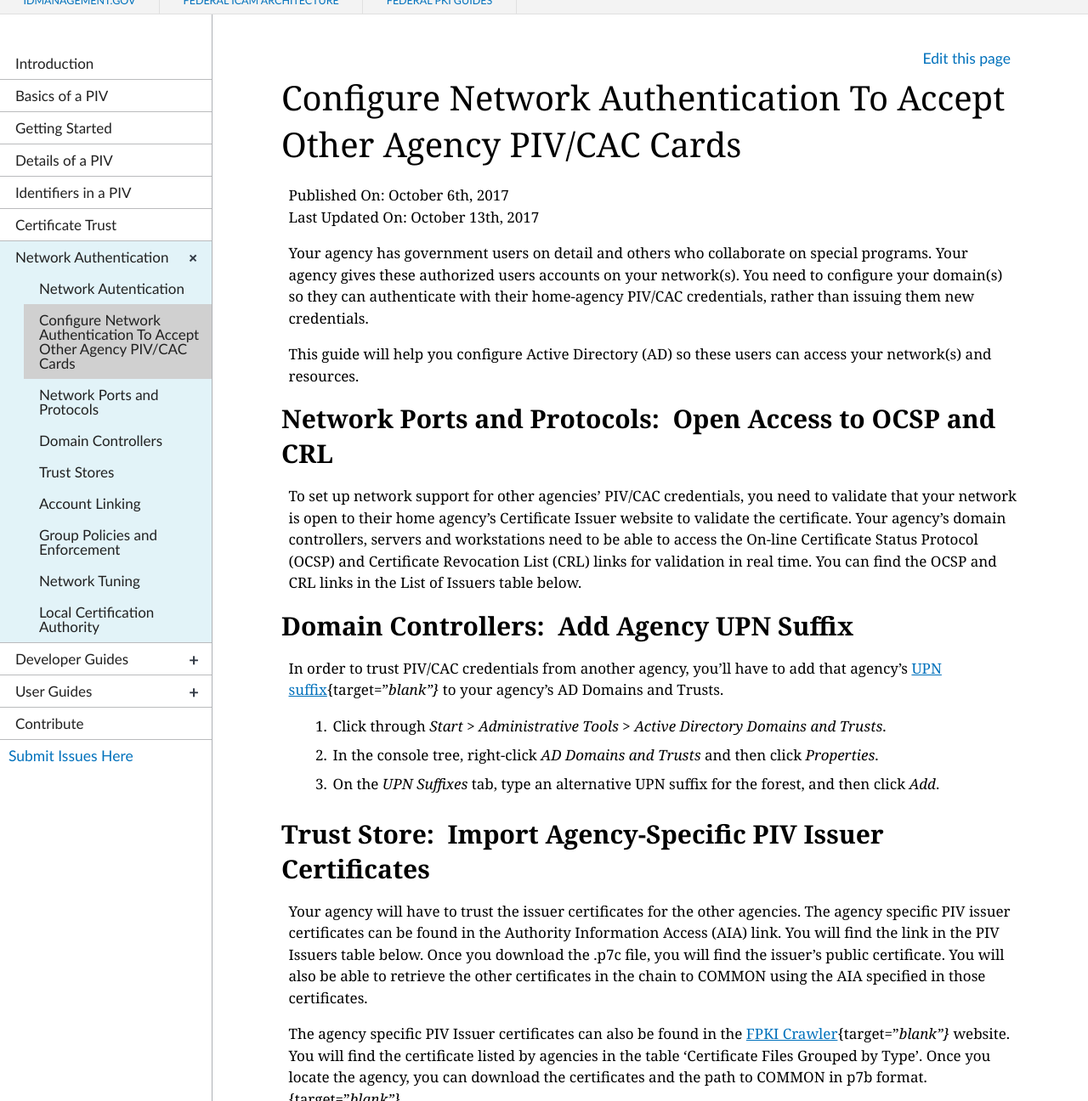
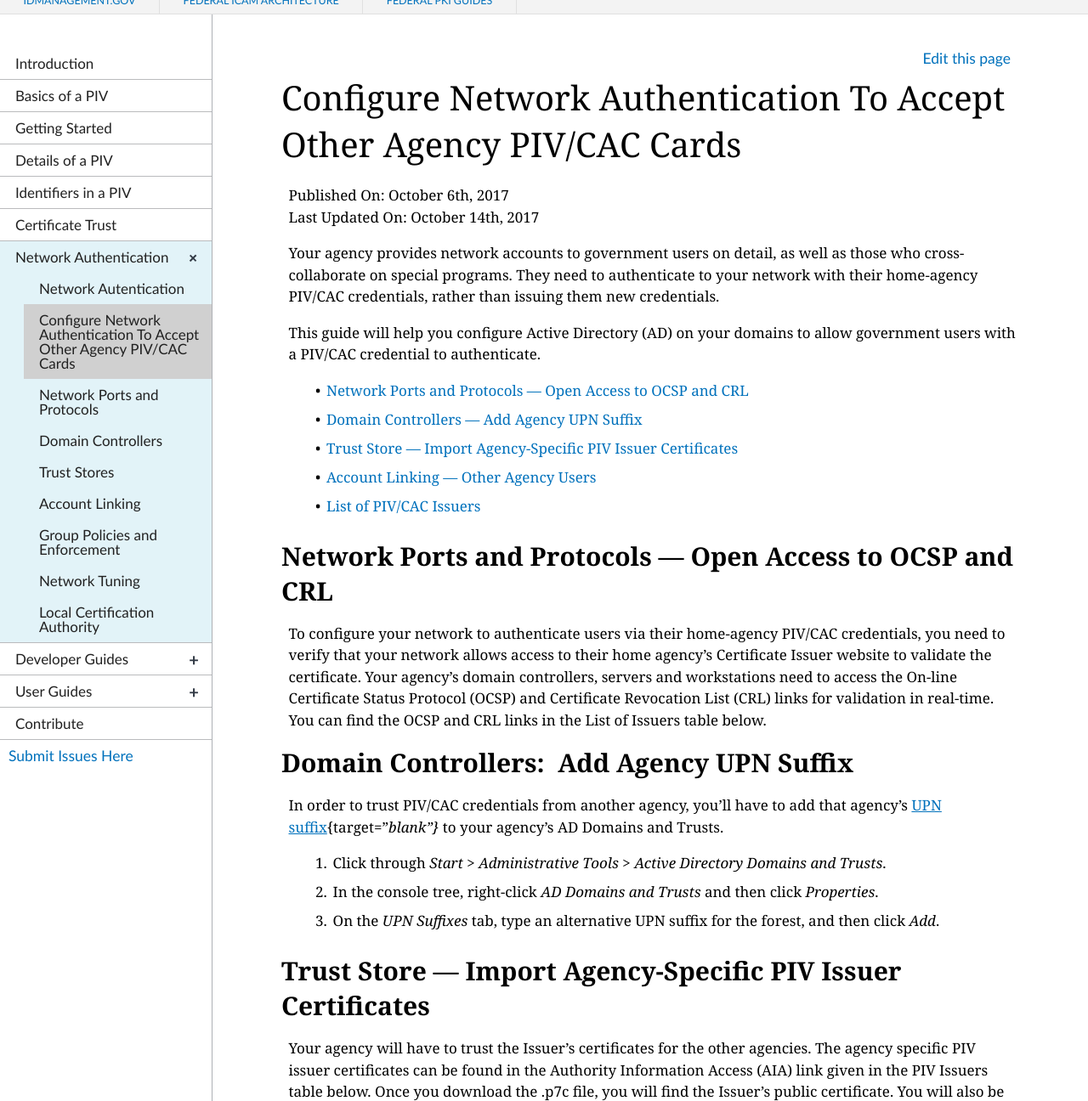
Before and after one commit to GSA/piv-guides, a Jekyll site: the page built from _networkconfig/11_all-agency-piv.md, in a window 1280 px wide and 1400 px high, cut to the strip 104-1400 px from the top of the window. Shown: the whole strip at 85% size. Built offline with Jekyll 4.4.1, drawn with Linux system fonts in a browser that asks for light colours; nearby versions of some CDN libraries; some of the changed text lies outside the part shown.

Commit message:
Update 11_all-agency-piv.md
Editorial and formatting changes.

```diff
--- a/_networkconfig/11_all-agency-piv.md
+++ b/_networkconfig/11_all-agency-piv.md
@@ -6,16 +6,24 @@ permalink: networkconfig/11_accept-all-agency-piv.md/
 ---
 
 Published On: October 6th, 2017<br/>
-Last Updated On: October 13th, 2017
+Last Updated On: October 14th, 2017
 
-<!--Based on LaChelle's Use Case. More complete description. May edit further.-->Your agency has government users on detail and others who collaborate on special programs. Your agency gives these authorized users accounts on your network(s). You need to configure your domain(s) so they can authenticate with their home-agency PIV/CAC credentials, rather than issuing them new credentials.
+<!--Based on LaChelle's Use Case. More complete description. May edit further. LaChelle's notes say "any government user," not just those on detail or who collaborate on programs.-->Your agency provides network accounts to government users on detail, as well as those who cross-collaborate on special programs. They need to authenticate to your network with their home-agency PIV/CAC credentials, rather than issuing them new credentials.
 
-This guide will help you configure Active Directory (AD) so these users can access your network(s) and resources.
+This guide will help you configure Active Directory (AD) on your domains to allow government users with a PIV/CAC credential to authenticate.
+
+* [Network Ports and Protocols &mdash; Open Access to OCSP and CRL](#nework-ports-and-protocols-open-access-to-ocsp-and-crl)
+* [Domain Controllers &mdash; Add Agency UPN Suffix](#domain-controllers-add-agency-upn-suffix)
+* [Trust Store &mdash; Import Agency-Specific PIV Issuer Certificates](#trust-store-import-agency-specific-piv-certificates)
+* [Account Linking &mdash; Other Agency Users](#account-linking-other-agency-users)
+* [List of PIV/CAC Issuers](#list-of-piv/cac-issuers)
+
+
 <!--I'm thinking that the following headings should be numbered to show that these are ordered steps--a bit of a roadmap-->
 
-## Network Ports and Protocols:&nbsp;&nbsp;Open Access to OCSP and CRL
+## Network Ports and Protocols &mdash; Open Access to OCSP and CRL
 
-To set up network support for other agencies' PIV/CAC credentials, you need to validate that your network <!--Explain "is open to...authorized?"-->is open to their home agency's Certificate Issuer website to validate the certificate. Your agency's domain controllers, servers and workstations need to be able to access the On-line Certificate Status Protocol (OCSP) and Certificate Revocation List (CRL) links for validation in real time. You can find the OCSP and CRL links in the List of Issuers table below.
+To configure your network to authenticate users via their home-agency PIV/CAC credentials, you need to verify that your network <!--Explain "is open to...Is this what you mean?" Some agency networks don't allow access to other agencies' Certificate Issuer websites?-->allows access to their home agency's Certificate Issuer website to validate the certificate. Your agency's domain controllers, servers and workstations need to access the On-line Certificate Status Protocol (OCSP) and Certificate Revocation List (CRL) links for validation in real-time<!--Immediate/instantaneous?-->. You can find the OCSP and CRL links in the List of Issuers table below.
 
 ## Domain Controllers:&nbsp;&nbsp;Add Agency UPN Suffix
 
@@ -25,22 +33,22 @@ In order to trust PIV/CAC credentials from another agency, you'll have to add th
 2. In the console tree, right-click _AD Domains and Trusts_ and then click _Properties_.
 3. On the _UPN Suffixes_ tab, type an alternative UPN suffix for the forest, and then click _Add_.
 
-## Trust Store:&nbsp;&nbsp;Import Agency-Specific PIV Issuer Certificates
+## Trust Store &mdash; Import Agency-Specific PIV Issuer Certificates
 
-Your agency will have to trust the issuer certificates for the other agencies. The agency specific PIV issuer certificates can be found in the Authority Information Access (AIA) link. You will find the link in the PIV Issuers table below. Once you download the .p7c file, you will find the issuer's public certificate. You will also be able to retrieve the other certificates in the chain to COMMON using the AIA specified in those certificates.
+Your agency will have to trust the Issuer's certificates for the other agencies. The agency specific PIV issuer certificates can be found in the Authority Information Access (AIA) link given in the PIV Issuers table below. Once you download the .p7c file, you will find the Issuer's public certificate. You will also be able to retrieve the other certificates in the chain to COMMON using the AIA specified in those certificates.
 
 The agency specific PIV Issuer certificates can also be found in the [FPKI Crawler](https://fpki-graph.fpki-lab.gov/crawler/){target="_blank"}_ website. You will find the certificate listed by agencies in the table 'Certificate Files Grouped by Type'. Once you locate the agency, you can download the certificates and the path to COMMON in p7b format.
 {target="_blank"}_.
 
 Import the certificates in the Windows [NTAuth Trust Store](https://piv.idmanagement.gov/networkconfig/trustedroots/){target="_blank"}_.
 
-## Account Linking:&nbsp;&nbsp;Other Agency Users
+## Account Linking &mdash; Other Agency Users
 
 When a user authenticates with another agency PIV/CAC card, the credential of that user may not match the account created in the Active Directory user setup in your agency. There are multiple ways to [link that PIV/CAC card](https://piv.idmanagement.gov/networkconfig/accounts/){target="_blank"} owner to the Active Directory account.
 
 ## List of PIV Issuers
 
-This table contains the information for U.S. Executive Branch Agencies and the Certification Authorities that are used for **PIV** credentials.
+This table contains the information for U.S. Executive Branch Agencies and the Certification Authorities that are used for _PIV/CAC_ credentials.
 
 OCSP and CRL endpoints are used to define configurations for the firewalls. You must allow access to these endpoints through the firewalls so this will work.
 
@@ -64,7 +72,7 @@ TABLE TWO
 |------|-------------|
 
 
-| Name | PIV Issuer  | Links |
+| Name | PIV/CAC Issuer  | Links |
 |------|-------------|-------|
 |Department of Defense|||
 |Department of Homeland Security|OU = DHS CA4<br>OU = Certification Authorities<br>OU = Department of Homeland Security<br>O = U.S. Government<br>C = US|AIA: http://pki.dimc.dhs.gov/dhsca_ee_aia.p7c<br/><br/>OCSP: http://ocsp.dimc.dhs.gov<br/><br/>CRL: http://pki.dimc.dhs.gov/DHS_CA1.crl |
```
